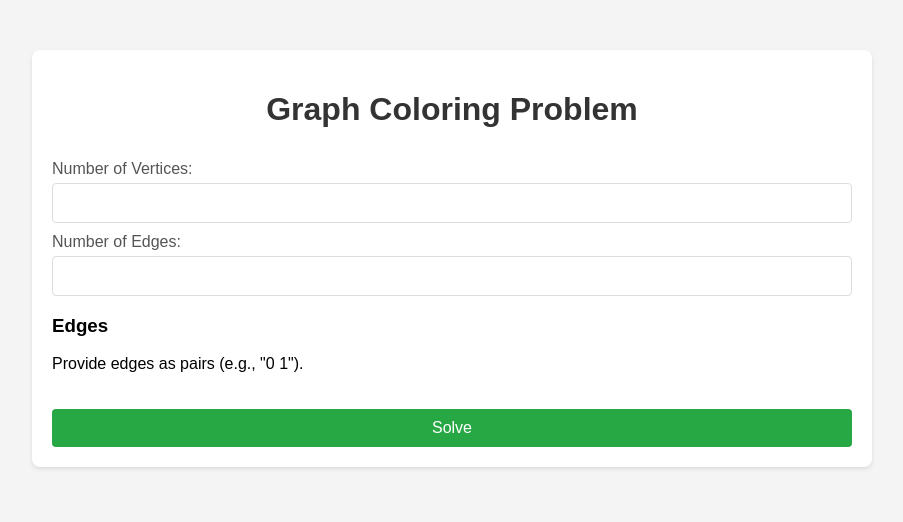
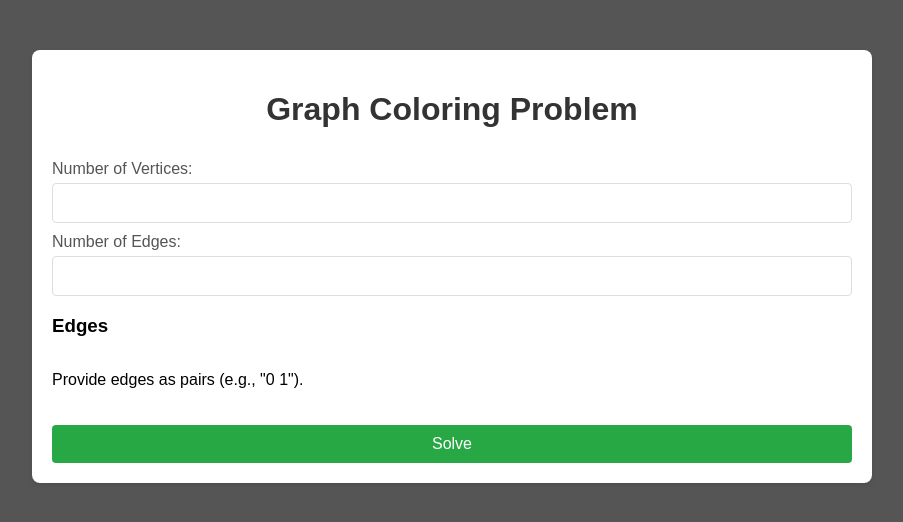
Before and after one commit to douaabousnina/operations-research-problems, a Flask app: page /PL2 in a window 1280 px wide. Shown: the top 522 px of the page, without its empty margins (188-1091 px from the left). Run offline with Flask 3, Linux system fonts and the light colour scheme.

Commit message:
encore plus julie

```diff
--- a/static/style.css
+++ b/static/style.css
@@ -3,6 +3,7 @@ body {
     background: #f4f4f4;
     margin: 0;
     padding: 0;
+    background-color: #555;
 }
 
 .container {
@@ -96,3 +97,8 @@ a.button:hover {
     display: flex;
     justify-content: center;
 }
+
+#edges{
+    display: flex;
+    flex-direction: column;
+}
```
Also changed, not shown: static/test.png.
